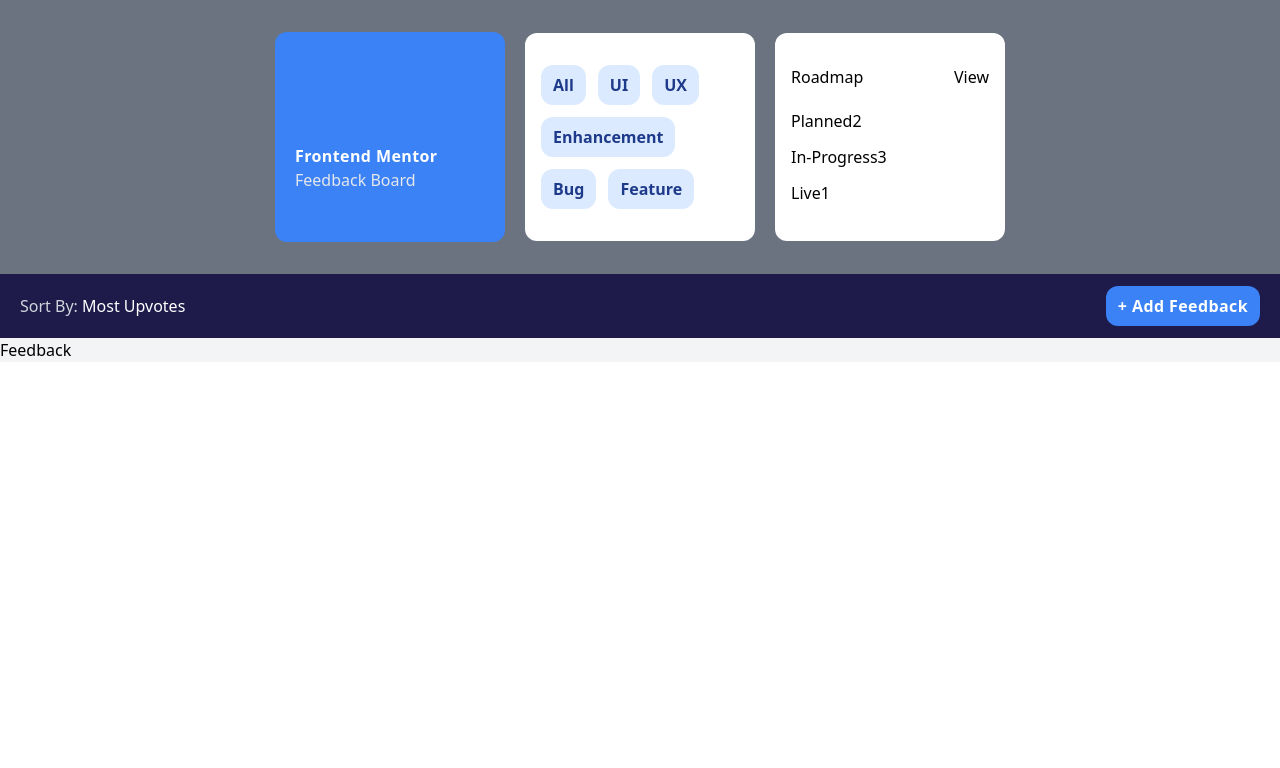
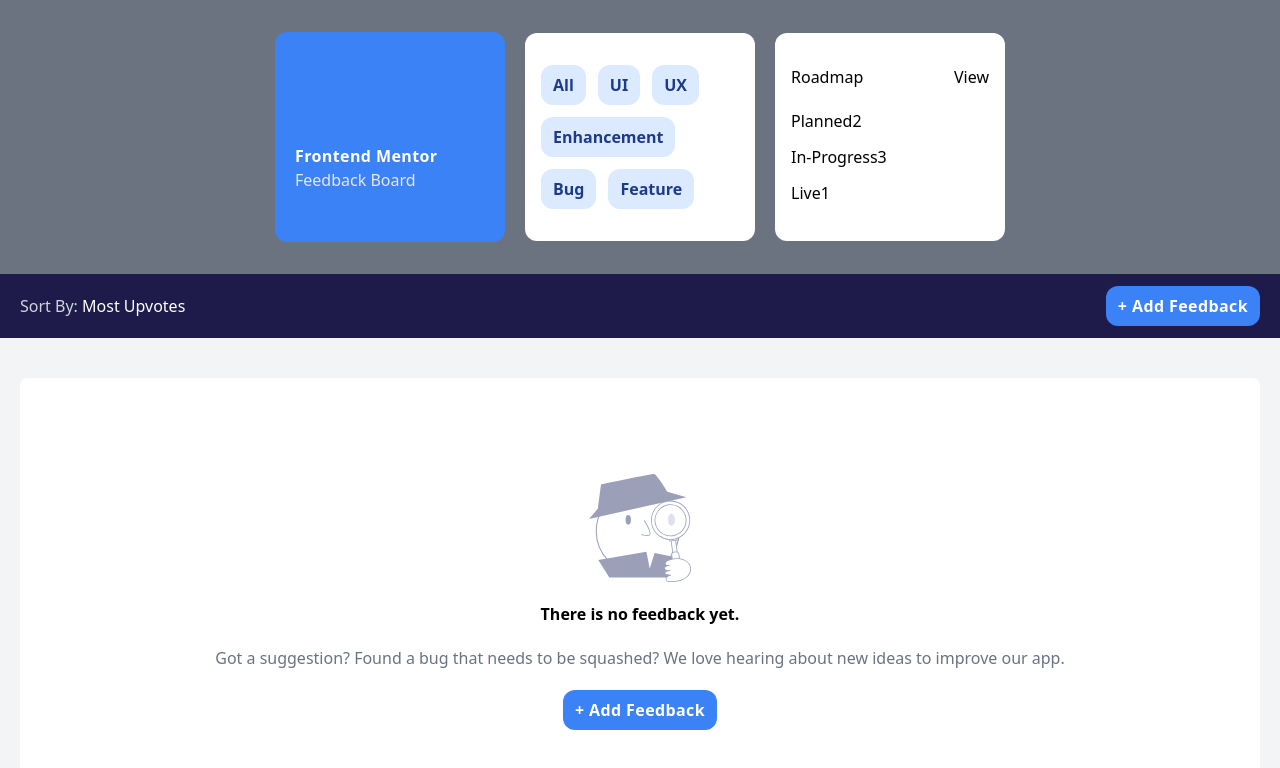
Before and after one commit to JioBautista/product-feedback-app, a React (Vite) app in the folder frontend/app/: page / in a window 1280 px wide. Both pictures are taken after a click on the button "All". Shown: the top 768 px of the page. Built offline with nearby package versions, Linux system fonts and the light colour scheme.

Commit message:
Updates! we BACK

```diff
--- /dev/null
+++ b/frontend/app/src/feedback/FeedBackError.tsx
@@ -0,0 +1,22 @@
+function FeedBackError() {
+  return (
+    <>
+      <div className="bg-white rounded-lg px-8 py-24 flex flex-col items-center gap-5 text-center">
+        <img
+          src="/public/assets/suggestions/illustration-empty.svg"
+          className="block"
+        />
+        <h1 className="font-bold">There is no feedback yet.</h1>
+        <p className="text-gray-500">
+          Got a suggestion? Found a bug that needs to be squashed? We love
+          hearing about new ideas to improve our app.
+        </p>
+        <button className="bg-blue-500 px-3 py-2 rounded-xl font-semibold tracking-wide text-white">
+          + Add Feedback
+        </button>
+      </div>
+    </>
+  );
+}
+
+export default FeedBackError;
--- a/frontend/app/src/feedback/Feedback.tsx
+++ b/frontend/app/src/feedback/Feedback.tsx
@@ -1,5 +1,16 @@
+import { useQuery } from "@tanstack/react-query";
+import FeedBackError from "./FeedBackError";
+
 function Feedback() {
-  return <div className="bg-gray-100">Feedback</div>;
+  const { isPending, isError, data } = useQuery({
+    queryKey: ["feedbacks"],
+  });
+  return (
+    <div className="bg-gray-100 px-5 py-10">
+      {isPending && <h1>Loading data...</h1>}
+      {isError && <FeedBackError />}
+    </div>
+  );
 }
 
 export default Feedback;
```
Also changed, not shown: 2 other files (tests, documents, lock files or other folders).
